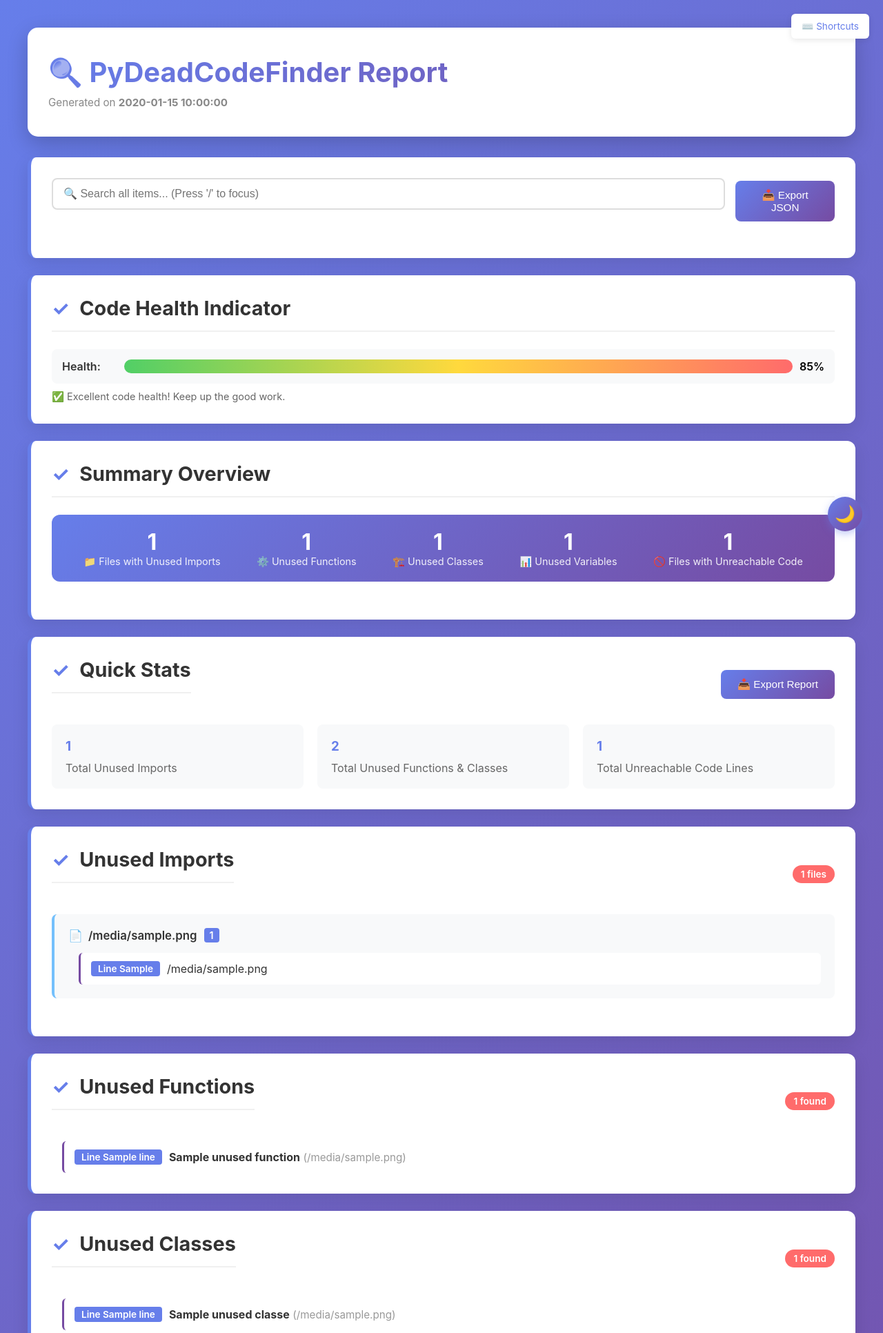
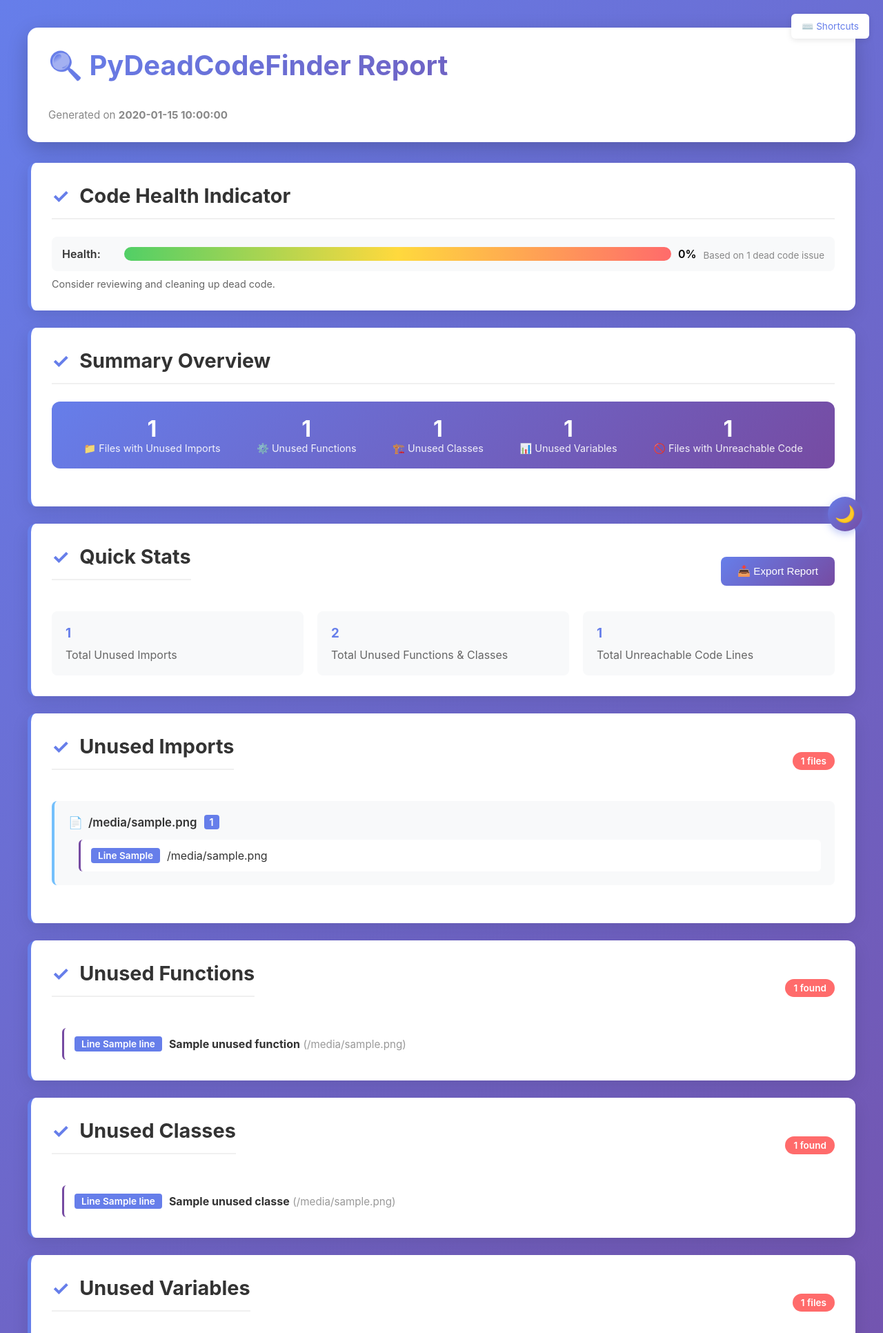
Before and after one commit to Yash-s0/py-deadcode-finder, a Python web app: template templates/report_template.html in a window 1280 px wide. Shown: the top 1932 px of the page at 69% size. Run offline with Jinja, Linux system fonts and the light colour scheme; the template is opened without the code that fills it: most values are stand-ins (such as "Sample title", 1, 10 or a date in 2020).

Commit message:
fixing health indicator

```diff
--- a/templates/report_template.html
+++ b/templates/report_template.html
@@ -26,26 +26,41 @@
 
 header {
     background: white;
-    padding: 40px 30px;
+    padding: 30px;
     border-radius: 15px;
     margin-bottom: 30px;
     box-shadow: 0 10px 30px rgba(0, 0, 0, 0.2);
     animation: slideDown 0.5s ease-out;
+    display: grid;
+    grid-template-columns: 1fr auto;
+    align-items: center;
+    gap: 30px;
 }
 
 header h1 {
     color: #333;
     font-size: 2.5em;
-    margin-bottom: 10px;
+    margin-bottom: 8px;
     background: linear-gradient(135deg, #667eea 0%, #764ba2 100%);
     -webkit-background-clip: text;
     -webkit-text-fill-color: transparent;
     background-clip: text;
+    grid-column: 1;
+    grid-row: 1;
 }
 
 header .timestamp {
     color: #888;
     font-size: 0.95em;
+    grid-column: 1;
+    grid-row: 2;
+}
+
+header .section-header {
+    grid-column: 2;
+    grid-row: 1 / 3;
+    display: flex;
+    align-items: center;
 }
 
 .card {
@@ -802,48 +818,35 @@
     </header>
 
     <div class="card">
-        <div style="display: flex; gap: 15px; align-items: center; margin-bottom: 20px;">
-            <input type="text" class="search-box" id="globalSearch" placeholder="🔍 Search all items... (Press '/' to focus)">
-            <button class="export-btn" onclick="exportToJSON()">📥 Export JSON</button>
-        </div>
-        <div id="searchResults" style="display: none;"></div>
-    </div>
+        <h2>Code Health Indicator</h2>
 
-    <div class="card">
-        <h2>Code Health Indicator</h2>
-        {% set total_issues = (unused_imports|length) + (unused_functions|length) + (unused_classes|length) + (unused_variables|length) + (unreachable_code|length) %}
-        {% set raw_health = 100 - (total_issues * 3) %}
-        {% if raw_health < 0 %}
-            {% set health_percentage = 0 %}
-        {% elif raw_health > 100 %}
-            {% set health_percentage = 100 %}
-        {% else %}
-            {% set health_percentage = raw_health %}
-        {% endif %}
-        {% if health_percentage >= 75 %}
-            {% set health_color = '#51cf66' %}
-        {% elif health_percentage >= 50 %}
-            {% set health_color = '#ffd93d' %}
-        {% else %}
-            {% set health_color = '#ff6b6b' %}
-        {% endif %}
         <div class="code-health-indicator">
             <span class="health-label">Health:</span>
+
             <div class="health-bar">
-                <div class="health-fill" style="width: '{{ health_percentage }}';"></div>
+                <div class="health-fill"
+                    data-health="{{ health | default(0) | int }}"
+                    data-color="{{ health_color | default('#ff6b6b') }}">
+                </div>
             </div>
 
-            <span class="health-percentage" style="font-weight: 600; color: '{% if health_color %}''{{ health_color }}''{% else %}#333{% endif %}';">
-                {{ health_percentage }}%
+            <span class="health-percentage"
+                data-color="{{ health_color | default('#ff6b6b') }}"
+                style="font-weight:600;">
+                {{ health | default(0) | int }}%
             </span>
+            <small style="display:block; margin-top:4px; color:#888;">
+                Based on {{ total_issues }} dead code issue{{ 's' if total_issues != 1 else '' }}
+            </small>
         </div>
+
         <p style="color: #666; font-size: 0.9em; margin-top: 10px;">
-            {% if health_percentage >= 75 %}
-            ✅ Excellent code health! Keep up the good work.
-            {% elif health_percentage >= 50 %}
-            ⚠️ Good, but there's room for improvement.
+            {% if health >= 75 %}
+                Excellent code health! Keep up the good work.
+            {% elif health >= 50 %}
+                Good, but there's room for improvement.
             {% else %}
-            🚨 Consider reviewing and cleaning up dead code.
+                Consider reviewing and cleaning up dead code.
             {% endif %}
         </p>
     </div>
@@ -1288,6 +1291,30 @@
             }
         });
     });
+
+    // Initialize health bars (use data attributes to avoid inline quoting issues)
+    document.addEventListener('DOMContentLoaded', () => {
+    document.querySelectorAll('.health-fill').forEach(el => {
+        let health = el.dataset.health;  // use .dataset for cleaner access
+
+        // Convert to number with fallback
+        health = parseInt(health, 10);
+        if (isNaN(health) || health < 0) health = 0;
+        if (health > 100) health = 100;
+
+        const color = el.dataset.color || '#ff6b6b';
+
+        el.style.width = health + '%';
+        el.style.backgroundColor = color;
+
+        // Update percentage text color
+        const pct = el.closest('.code-health-indicator')?.querySelector('.health-percentage');
+        if (pct) {
+            pct.style.color = color;
+            pct.textContent = health + '%';  // ensure it's correct even if Jinja failed
+        }
+    });
+});
 });
 </script>
 
```
Also changed, not shown: other parts of templates/report_template.html (+14 -13 lines), cli.py (+39 -1 lines).
